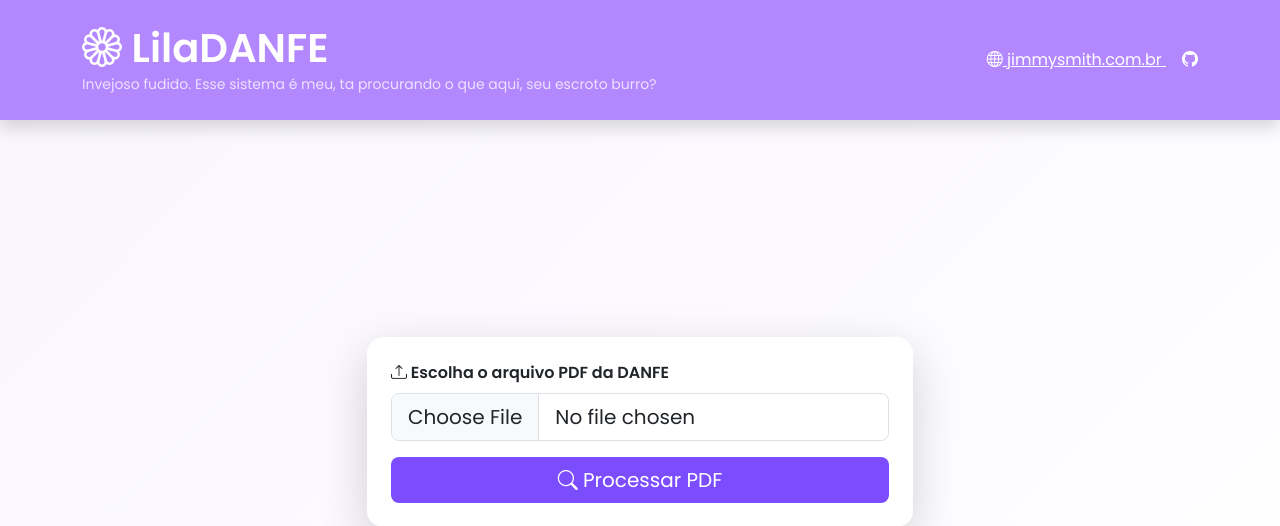
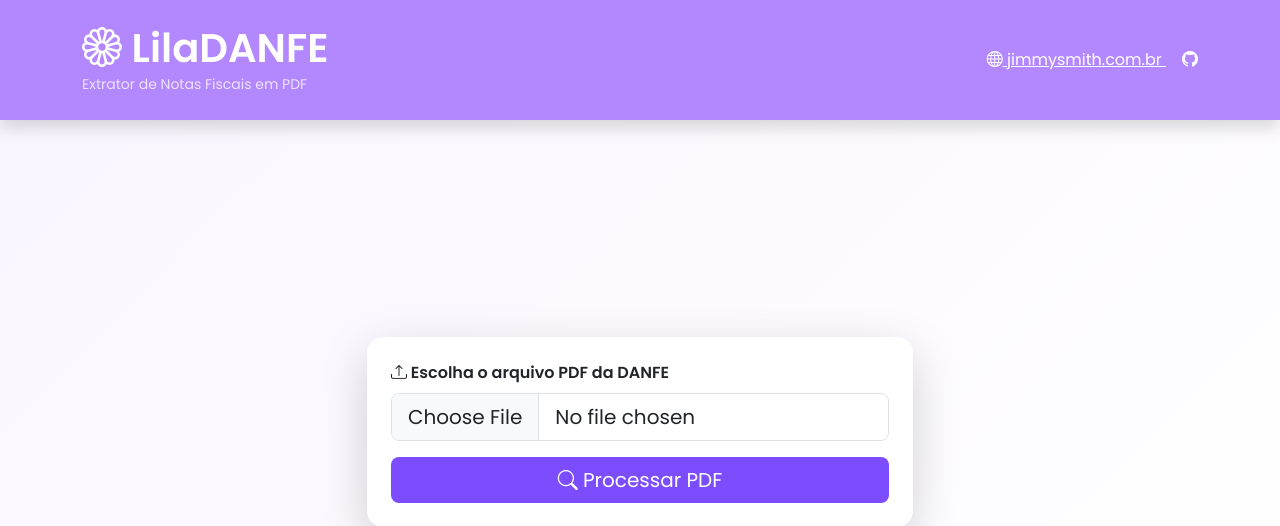
Before and after one commit to smithymmije/extrator-danfe, a Flask app: page / in a window 1280 px wide. Shown: the top 526 px of the page. Run offline with Flask 3, Linux system fonts and the light colour scheme.

Commit message:
Atualizar o index.html

```diff
--- a/templates/index.html
+++ b/templates/index.html
@@ -3,7 +3,7 @@
 <head>
   <meta charset="UTF-8" />
   <meta name="viewport" content="width=device-width, initial-scale=1.0"/>
-  <title>LilaDANFE - Invejoso fudido. Esse sistema é meu, ta procurando o que aqui, seu escroto burro?</title>
+  <title>LilaDANFE - Extrator de Notas Fiscais em PDF</title>
 
   <!-- Bootstrap 5 CSS -->
   <link href="https://cdn.jsdelivr.net/npm/bootstrap@5.3.2/dist/css/bootstrap.min.css" rel="stylesheet">
@@ -24,7 +24,7 @@
     <div class="container d-flex justify-content-between align-items-center">
       <div>
         <h1 class="mb-0 fw-semibold"><i class="bi bi-flower1"></i> LilaDANFE</h1>
-        <small class="opacity-75">  Invejoso fudido. Esse sistema é meu, ta procurando o que aqui, seu escroto burro?</small>
+        <small class="opacity-75">  Extrator de Notas Fiscais em PDF</small>
       </div>
       <div>
         <a href="https://jimmysmith.com.br" target="_blank" class="text-white me-3" title="Site oficial">
```
